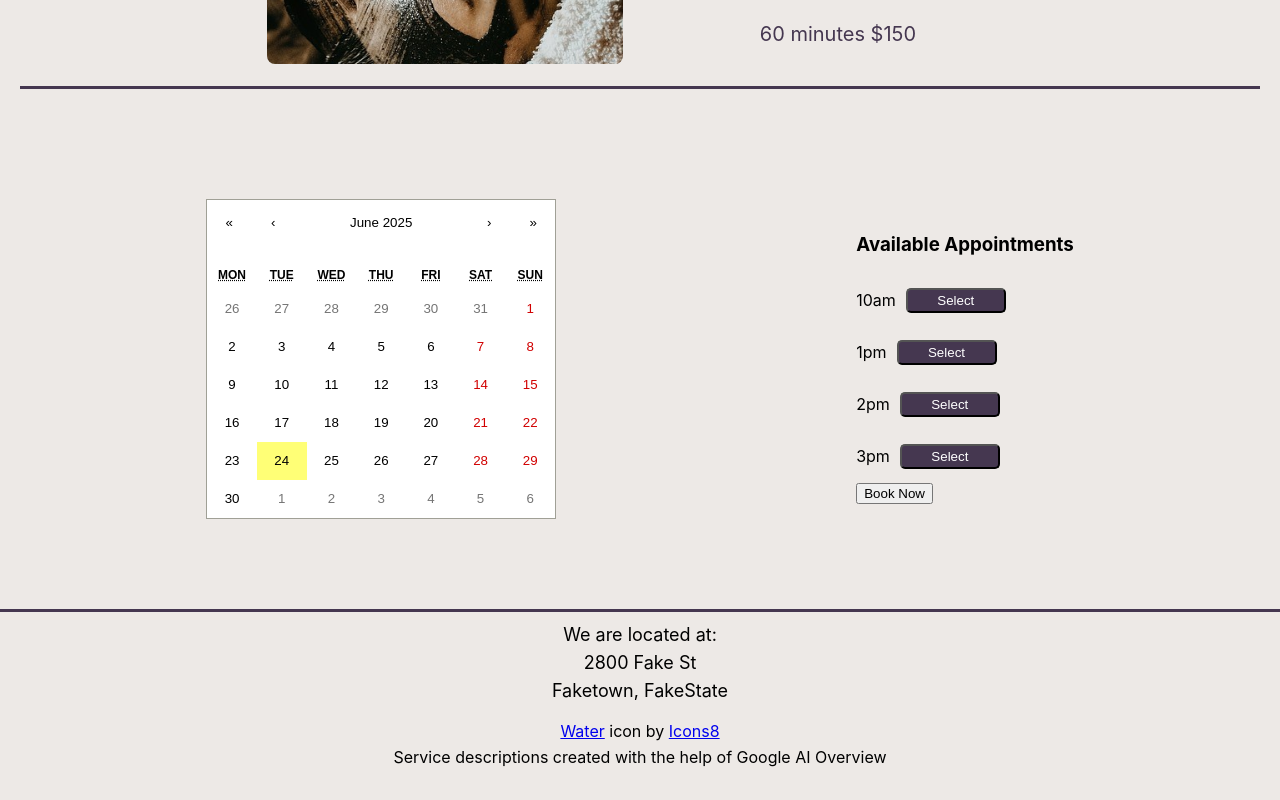
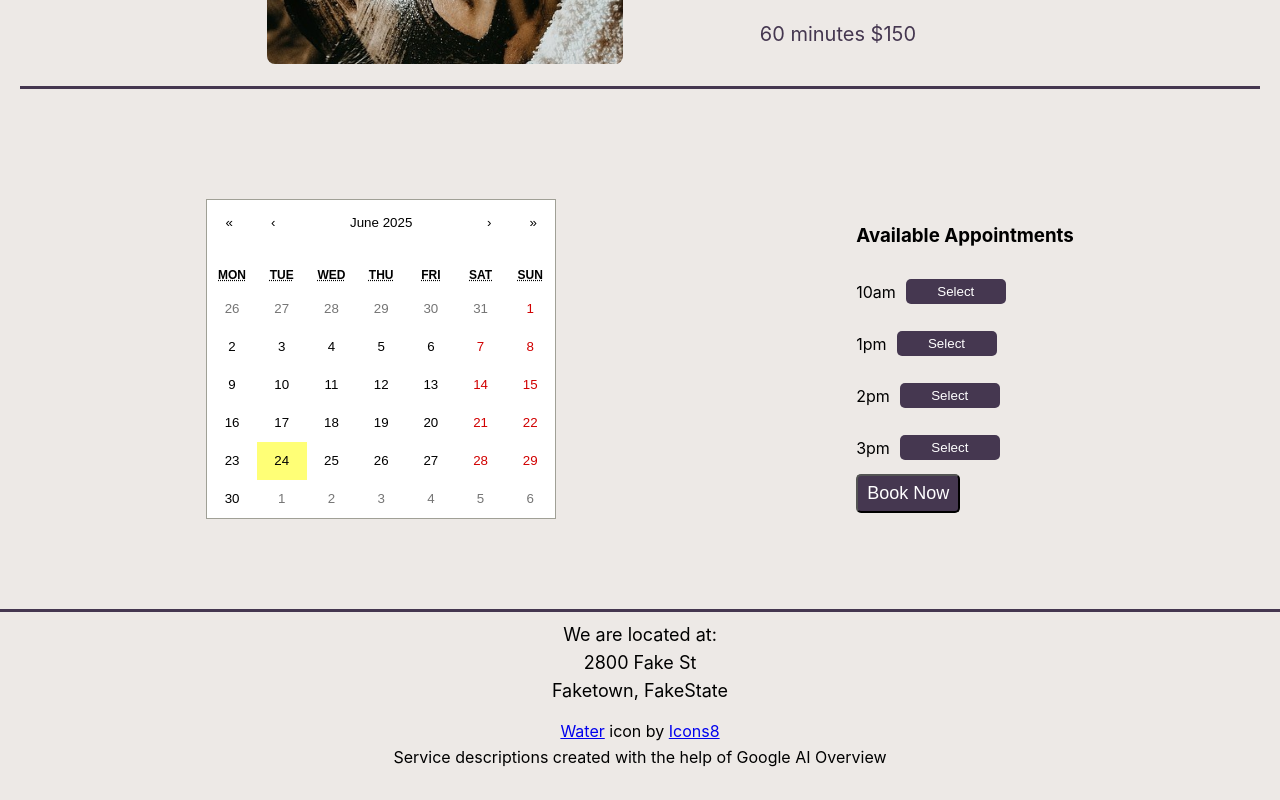
Before and after one commit to LaurenCummings/spa-project, a React (Vite) app: page / in a window 1280 px wide. Shown: the part 3684-4484 px from the top of the page. Built offline with nearby package versions, Linux system fonts and the light colour scheme; a web font is replaced by a local one.

Commit message:
started styling book now button

```diff
--- a/src/components/BookNow.jsx
+++ b/src/components/BookNow.jsx
@@ -26,7 +26,7 @@ function BookNow() {
                     <p>3pm</p>
                     <button>Select</button>
                 </div>
-                <button>Book Now</button>
+                <button className="book-now-btn">Book Now</button>
             </div>
         </div>
     )
--- a/src/css/BookNow.css
+++ b/src/css/BookNow.css
@@ -25,4 +25,27 @@
     border-radius: 5px;
     background-color: var(--clr-dk-purple);
     color: white;
+    border: none;
+    cursor: pointer;
+    transition: all 0.3s linear;
 }
+
+.appointment button:hover {
+    background-color: white;
+    color: var(--clr-dk-purple);
+}
+
+.book-now-btn {
+    background-color: var(--clr-dk-purple);
+    color: white;
+    border-radius: 5px;
+    transition: all 0.3s linear;
+    cursor: pointer;
+    font-size: 18px;
+    padding: 7px 9px;
+}
+
+.book-now-btn:hover {
+    background-color: white;
+    color: var(--clr-dk-purple);
+}
```
